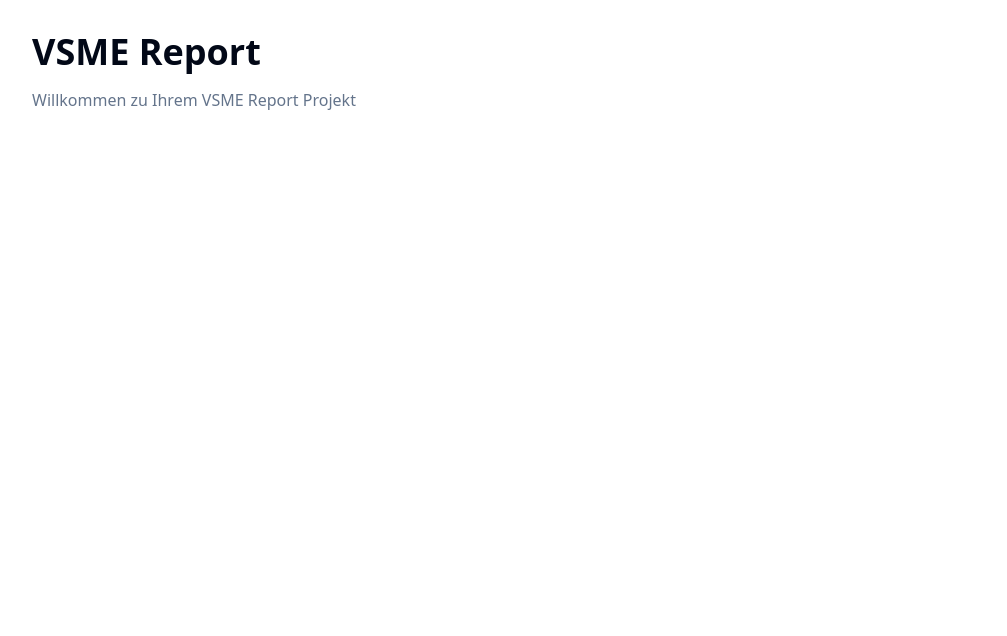
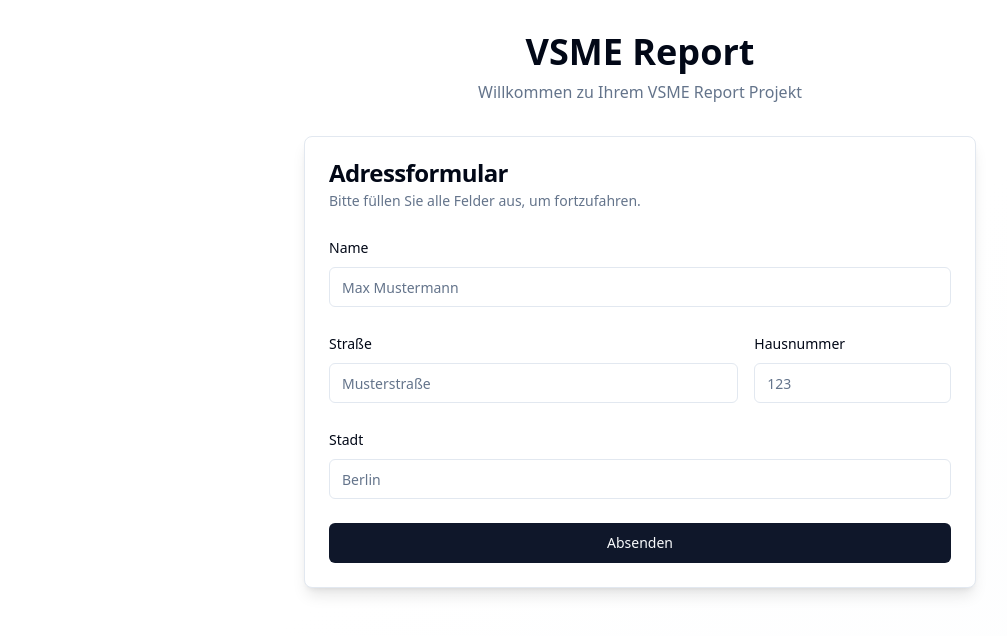
Before and after one commit to arre1011/vswm-report, a React (Vite) app in the folder frontend/: page / in a window 1280 px wide. Shown: the top 636 px of the page, without its empty margins (0-1007 px from the left). Built offline with nearby package versions, Linux system fonts and the light colour scheme.

Commit message:
input form

```diff
--- a/frontend/package.json
+++ b/frontend/package.json
@@ -10,6 +10,7 @@
     "preview": "vite preview"
   },
   "dependencies": {
+    "@radix-ui/react-label": "^2.0.2",
     "@radix-ui/react-slot": "^1.0.2",
     "class-variance-authority": "^0.7.0",
     "clsx": "^2.1.0",
--- a/frontend/src/App.tsx
+++ b/frontend/src/App.tsx
@@ -1,13 +1,18 @@
+import { AddressForm } from "@/components/AddressForm"
+
 function App() {
   return (
-    <div className="min-h-screen bg-background">
-      <div className="container mx-auto py-8">
-        <h1 className="text-4xl font-bold text-foreground">
-          VSME Report
-        </h1>
-        <p className="mt-4 text-muted-foreground">
-          Willkommen zu Ihrem VSME Report Projekt
-        </p>
+    <div className="min-h-screen bg-gradient-to-br from-background via-background to-muted/20">
+      <div className="container mx-auto py-8 px-4">
+        <div className="mb-8 text-center">
+          <h1 className="text-4xl font-bold text-foreground mb-2">
+            VSME Report
+          </h1>
+          <p className="text-muted-foreground">
+            Willkommen zu Ihrem VSME Report Projekt
+          </p>
+        </div>
+        <AddressForm />
       </div>
     </div>
   )
--- /dev/null
+++ b/frontend/src/components/AddressForm.tsx
@@ -0,0 +1,110 @@
+import { useState } from "react"
+import { Card, CardContent, CardDescription, CardHeader, CardTitle } from "@/components/ui/card"
+import { Input } from "@/components/ui/input"
+import { Label } from "@/components/ui/label"
+import { Button } from "@/components/ui/button"
+
+interface FormData {
+  name: string
+  street: string
+  houseNumber: string
+  city: string
+}
+
+export function AddressForm() {
+  const [formData, setFormData] = useState<FormData>({
+    name: "",
+    street: "",
+    houseNumber: "",
+    city: "",
+  })
+
+  const handleSubmit = (e: React.FormEvent<HTMLFormElement>) => {
+    e.preventDefault()
+    console.log("Formular abgesendet:", formData)
+    // Hier können Sie die Daten weiterverarbeiten
+  }
+
+  const handleChange = (field: keyof FormData) => (
+    e: React.ChangeEvent<HTMLInputElement>
+  ) => {
+    setFormData((prev) => ({
+      ...prev,
+      [field]: e.target.value,
+    }))
+  }
+
+  return (
+    <Card className="w-full max-w-2xl mx-auto shadow-lg">
+      <CardHeader>
+        <CardTitle>Adressformular</CardTitle>
+        <CardDescription>
+          Bitte füllen Sie alle Felder aus, um fortzufahren.
+        </CardDescription>
+      </CardHeader>
+      <CardContent>
+        <form onSubmit={handleSubmit} className="space-y-6">
+          <div className="space-y-2">
+            <Label htmlFor="name">Name</Label>
+            <Input
+              id="name"
+              type="text"
+              placeholder="Max Mustermann"
+              value={formData.name}
+              onChange={handleChange("name")}
+              required
+              className="transition-all focus:scale-[1.02]"
+            />
+          </div>
+
+          <div className="grid grid-cols-1 md:grid-cols-3 gap-4">
+            <div className="md:col-span-2 space-y-2">
+              <Label htmlFor="street">Straße</Label>
+              <Input
+                id="street"
+                type="text"
+                placeholder="Musterstraße"
+                value={formData.street}
+                onChange={handleChange("street")}
+                required
+                className="transition-all focus:scale-[1.02]"
+              />
+            </div>
+            <div className="space-y-2">
+              <Label htmlFor="houseNumber">Hausnummer</Label>
+              <Input
+                id="houseNumber"
+                type="text"
+                placeholder="123"
+                value={formData.houseNumber}
+                onChange={handleChange("houseNumber")}
+                required
+                className="transition-all focus:scale-[1.02]"
+              />
+            </div>
+          </div>
+
+          <div className="space-y-2">
+            <Label htmlFor="city">Stadt</Label>
+            <Input
+              id="city"
+              type="text"
+              placeholder="Berlin"
+              value={formData.city}
+              onChange={handleChange("city")}
+              required
+              className="transition-all focus:scale-[1.02]"
+            />
+          </div>
+
+          <Button
+            type="submit"
+            className="w-full mt-6 hover:scale-105 transition-transform"
+          >
+            Absenden
+          </Button>
+        </form>
+      </CardContent>
+    </Card>
+  )
+}
--- /dev/null
+++ b/frontend/src/components/ui/button.tsx
@@ -0,0 +1,56 @@
+import * as React from "react"
+import { Slot } from "@radix-ui/react-slot"
+import { cva, type VariantProps } from "class-variance-authority"
+
+import { cn } from "@/lib/utils"
+
+const buttonVariants = cva(
+  "inline-flex items-center justify-center whitespace-nowrap rounded-md text-sm font-medium ring-offset-background transition-colors focus-visible:outline-none focus-visible:ring-2 focus-visible:ring-ring focus-visible:ring-offset-2 disabled:pointer-events-none disabled:opacity-50",
+  {
+    variants: {
+      variant: {
+        default: "bg-primary text-primary-foreground hover:bg-primary/90",
+        destructive:
+          "bg-destructive text-destructive-foreground hover:bg-destructive/90",
+        outline:
+          "border border-input bg-background hover:bg-accent hover:text-accent-foreground",
+        secondary:
+          "bg-secondary text-secondary-foreground hover:bg-secondary/80",
+        ghost: "hover:bg-accent hover:text-accent-foreground",
+        link: "text-primary underline-offset-4 hover:underline",
+      },
+      size: {
+        default: "h-10 px-4 py-2",
+        sm: "h-9 rounded-md px-3",
+        lg: "h-11 rounded-md px-8",
+        icon: "h-10 w-10",
+      },
+    },
+    defaultVariants: {
+      variant: "default",
+      size: "default",
+    },
+  }
+)
+
+export interface ButtonProps
+  extends React.ButtonHTMLAttributes<HTMLButtonElement>,
+    VariantProps<typeof buttonVariants> {
+  asChild?: boolean
+}
+
+const Button = React.forwardRef<HTMLButtonElement, ButtonProps>(
+  ({ className, variant, size, asChild = false, ...props }, ref) => {
+    const Comp = asChild ? Slot : "button"
+    return (
+      <Comp
+        className={cn(buttonVariants({ variant, size, className }))}
+        ref={ref}
+        {...props}
+      />
+    )
+  }
+)
+Button.displayName = "Button"
+
+export { Button, buttonVariants }
--- /dev/null
+++ b/frontend/src/components/ui/card.tsx
@@ -0,0 +1,79 @@
+import * as React from "react"
+
+import { cn } from "@/lib/utils"
+
+const Card = React.forwardRef<
+  HTMLDivElement,
+  React.HTMLAttributes<HTMLDivElement>
+>(({ className, ...props }, ref) => (
+  <div
+    ref={ref}
+    className={cn(
+      "rounded-lg border bg-card text-card-foreground shadow-sm",
+      className
+    )}
+    {...props}
+  />
+))
+Card.displayName = "Card"
+
+const CardHeader = React.forwardRef<
+  HTMLDivElement,
+  React.HTMLAttributes<HTMLDivElement>
+>(({ className, ...props }, ref) => (
+  <div
+    ref={ref}
+    className={cn("flex flex-col space-y-1.5 p-6", className)}
+    {...props}
+  />
+))
+CardHeader.displayName = "CardHeader"
+
+const CardTitle = React.forwardRef<
+  HTMLParagraphElement,
+  React.HTMLAttributes<HTMLHeadingElement>
+>(({ className, ...props }, ref) => (
+  <h3
+    ref={ref}
+    className={cn(
+      "text-2xl font-semibold leading-none tracking-tight",
+      className
+    )}
+    {...props}
+  />
+))
+CardTitle.displayName = "CardTitle"
+
+const CardDescription = React.forwardRef<
+  HTMLParagraphElement,
+  React.HTMLAttributes<HTMLParagraphElement>
+>(({ className, ...props }, ref) => (
+  <p
+    ref={ref}
+    className={cn("text-sm text-muted-foreground", className)}
+    {...props}
+  />
+))
+CardDescription.displayName = "CardDescription"
+
+const CardContent = React.forwardRef<
+  HTMLDivElement,
+  React.HTMLAttributes<HTMLDivElement>
+>(({ className, ...props }, ref) => (
+  <div ref={ref} className={cn("p-6 pt-0", className)} {...props} />
+))
+CardContent.displayName = "CardContent"
+
+const CardFooter = React.forwardRef<
+  HTMLDivElement,
+  React.HTMLAttributes<HTMLDivElement>
+>(({ className, ...props }, ref) => (
+  <div
+    ref={ref}
+    className={cn("flex items-center p-6 pt-0", className)}
+    {...props}
+  />
+))
+CardFooter.displayName = "CardFooter"
+
+export { Card, CardHeader, CardFooter, CardTitle, CardDescription, CardContent }
--- /dev/null
+++ b/frontend/src/components/ui/input.tsx
@@ -0,0 +1,25 @@
+import * as React from "react"
+
+import { cn } from "@/lib/utils"
+
+export interface InputProps
+  extends React.InputHTMLAttributes<HTMLInputElement> {}
+
+const Input = React.forwardRef<HTMLInputElement, InputProps>(
+  ({ className, type, ...props }, ref) => {
+    return (
+      <input
+        type={type}
+        className={cn(
+          "flex h-10 w-full rounded-md border border-input bg-background px-3 py-2 text-sm ring-offset-background file:border-0 file:bg-transparent file:text-sm file:font-medium placeholder:text-muted-foreground focus-visible:outline-none focus-visible:ring-2 focus-visible:ring-ring focus-visible:ring-offset-2 disabled:cursor-not-allowed disabled:opacity-50",
+          className
+        )}
+        ref={ref}
+        {...props}
+      />
+    )
+  }
+)
+Input.displayName = "Input"
+
+export { Input }
--- /dev/null
+++ b/frontend/src/components/ui/label.tsx
@@ -0,0 +1,24 @@
+import * as React from "react"
+import * as LabelPrimitive from "@radix-ui/react-label"
+import { cva, type VariantProps } from "class-variance-authority"
+
+import { cn } from "@/lib/utils"
+
+const labelVariants = cva(
+  "text-sm font-medium leading-none peer-disabled:cursor-not-allowed peer-disabled:opacity-70"
+)
+
+const Label = React.forwardRef<
+  React.ElementRef<typeof LabelPrimitive.Root>,
+  React.ComponentPropsWithoutRef<typeof LabelPrimitive.Root> &
+    VariantProps<typeof labelVariants>
+>(({ className, ...props }, ref) => (
+  <LabelPrimitive.Root
+    ref={ref}
+    className={cn(labelVariants(), className)}
+    {...props}
+  />
+))
+Label.displayName = "Label"
+
+export { Label }
```
Also changed, not shown: 1 other file (tests, documents, lock files or other folders).
